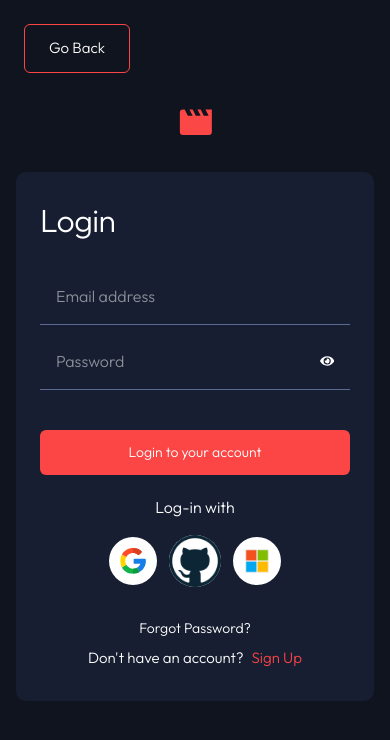
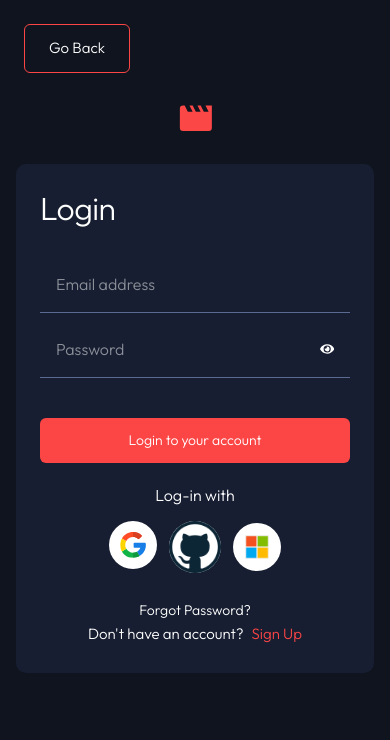
Before and after one commit to Chris-2811/entertainment-web-app-ts, a React (Vite) app: page /log-in in a window 390 px wide. Shown: the top 740 px of the page. Built offline with nearby package versions, Linux system fonts and the light colour scheme; no server answers.

Commit message:
changed spacing authlayout

```diff
--- a/src/components/shared/auth/AuthModal.tsx
+++ b/src/components/shared/auth/AuthModal.tsx
@@ -6,7 +6,7 @@ interface AuthModalProps {
 
 function AuthModal({ children }: AuthModalProps) {
   return (
-    <div className="mx-auto mt-9 md:mt-[4.5rem] lg:mt-[5.125rem] max-w-[400px] bg-semi-dark-blue rounded-[10px] lg:min-w-[440px] pt-6 px-6 pb-8 md:p-8 md:rounded-[20px]">
+    <div className="mx-auto mt-8 md:mt-[4.5rem] lg:mt-[5.125rem] max-w-[400px] bg-semi-dark-blue rounded-[10px] lg:min-w-[440px] pt-5 px-6 pb-7 md:p-8 md:rounded-[20px]">
       {children}
     </div>
   );
--- a/src/components/shared/auth/OAuth.tsx
+++ b/src/components/shared/auth/OAuth.tsx
@@ -74,7 +74,7 @@ function OAuth() {
       <div className="flex items-center justify-center gap-3">
         <div
           onClick={onGoogleClick}
-          className="bg-white w-12 h-12 grid place-items-center my-4 rounded-full cursor-pointer "
+          className="bg-white w-12 h-12 grid place-items-center mt-[0.625rem] mb-4 rounded-full cursor-pointer "
         >
           <img
             src={googleIcon}
@@ -84,13 +84,13 @@ function OAuth() {
         </div>
         <div
           onClick={onGithubClick}
-          className="bg-white w-[3.25rem] h-[3.25rem] grid place-items-center my-4 rounded-full cursor-pointer "
+          className="bg-white w-[3.25rem] h-[3.25rem] grid place-items-center mt-[0.875rem] mb-4 rounded-full cursor-pointer "
         >
           <img src={githubIcon} alt="github-icon" />
         </div>
         <div
           onClick={onMicrosoftClick}
-          className="bg-white w-12 h-12 grid place-items-center my-4 rounded-full cursor-pointer "
+          className="bg-white w-12 h-12 grid place-items-center mt-[0.875rem] mb-4 rounded-full cursor-pointer "
         >
           <img src={microsoftIcon} alt="github-icon" className="w-6" />
         </div>
--- a/src/pages/auth/ForgotPassword.tsx
+++ b/src/pages/auth/ForgotPassword.tsx
@@ -22,6 +22,7 @@ function ForgotPassword() {
   }
 
   return (
+    <div className="container px-6 lg:px-0">
       <AuthModal>
         <form onSubmit={handleSubmit}>
           <h1 className="heading-lg">Forgot you Password?</h1>
@@ -46,6 +47,7 @@ function ForgotPassword() {
           </div>
         </form>
       </AuthModal>
+    </div>
   );
 }
 
--- a/src/pages/auth/LogIn.tsx
+++ b/src/pages/auth/LogIn.tsx
@@ -111,7 +111,7 @@ function LogIn() {
   }
 
   return (
-    <div className="container mt-9 md:mt-20 lg:mt-[4.875rem]">
+    <div className="container mt-8 md:mt-20 lg:mt-[4.875rem]">
       <Link to="/" className="">
         <img src={movieIcon} alt="" className="mx-auto" />
       </Link>
@@ -182,12 +182,12 @@ function LogIn() {
           <div className="mt-5 md:mt-6">
             <OAuth />
           </div>
-          <div className=" text-center text-base mt-3">
+          <div className=" text-center text-base mt-2">
             <Link to="/forgot-password" className="text-sm text-white">
               Forgot Password?
             </Link>
           </div>
-          <p className="text-[0.9375rem] text-center mt-2">
+          <p className="text-[0.9375rem] text-center mt-0.5">
             Don't have an account?
             <span className="text-red ml-2 ">
               <Link to="/sign-up">Sign Up</Link>
```
Lines whose indentation alone changed are shown as unchanged.
